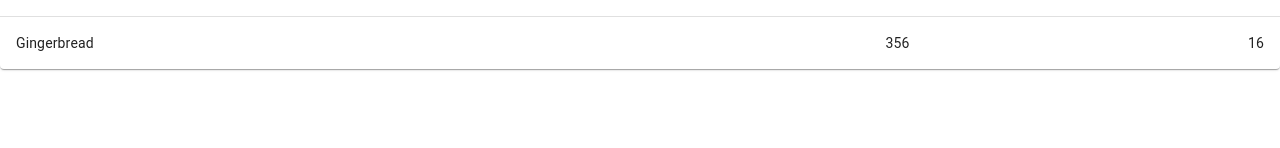
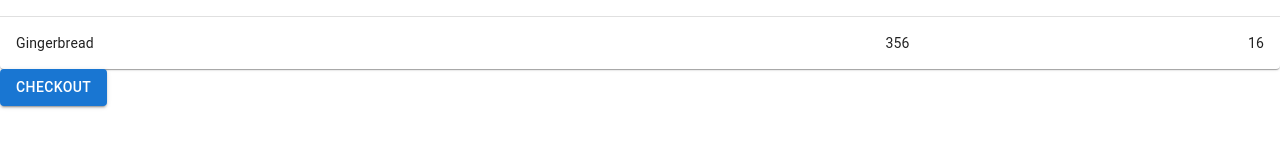
Before and after one commit to Abdullah-Ahmed1/FullStack-Task, a React (Vite) app in the folder frontend/: page /cart in a window 1280 px wide. Shown: the part 400-548 px from the top of the page. Built offline with nearby package versions, Linux system fonts and the light colour scheme; no server answers; the HTML template or start-up script is replaced by a standard one.

Commit message:
checkout button added

```diff
--- a/frontend/src/pages/cart.jsx
+++ b/frontend/src/pages/cart.jsx
@@ -9,8 +9,9 @@ const Cart = ()=>{
             <h1>Cart</h1>
 
             <CartTable/>
+            <Button variant="contained">Checkout</Button>
+        </div>
 
-        </div>
     )
 }
 export default Cart
```
